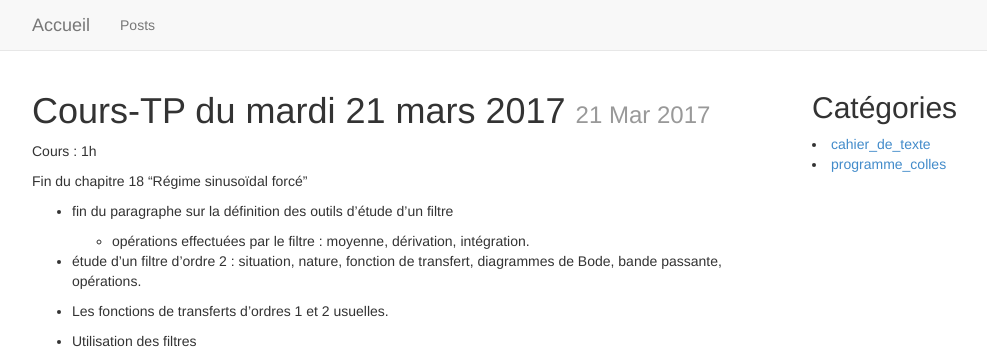
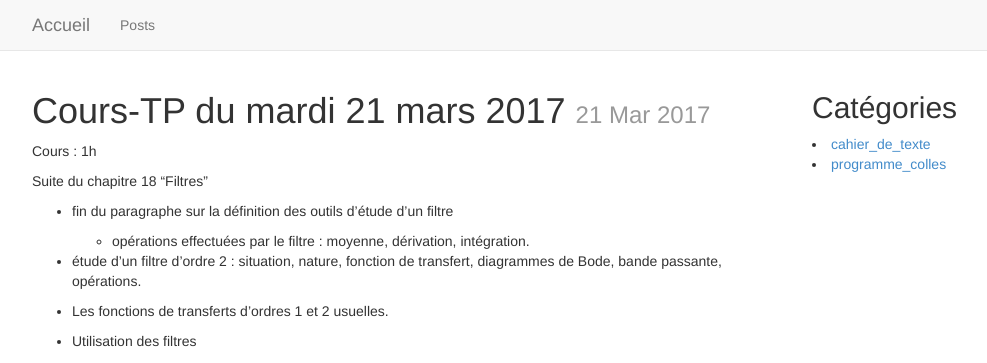
Before and after one commit to Marineflower/SitePCSI_Turgot, a Jekyll site: the page built from _posts/2017-03-21-courstp.md, in a window 1280 px wide. Shown: the top 363 px of the page, without its empty margins (38-1025 px from the left). Built offline with Jekyll 4.4.1, drawn with Linux system fonts in a browser that asks for light colours; nearby versions of some CDN libraries.

Commit message:
Correction mardi 21

```diff
--- a/_posts/2017-03-21-courstp.md
+++ b/_posts/2017-03-21-courstp.md
@@ -6,7 +6,7 @@ category: cahier_de_texte
 ---
 Cours : 1h
 
-Fin du chapitre 18 "Régime sinusoïdal forcé"
+Suite du chapitre 18 "Filtres"
 
 - fin du paragraphe sur la définition des outils d'étude d'un filtre
 
```
